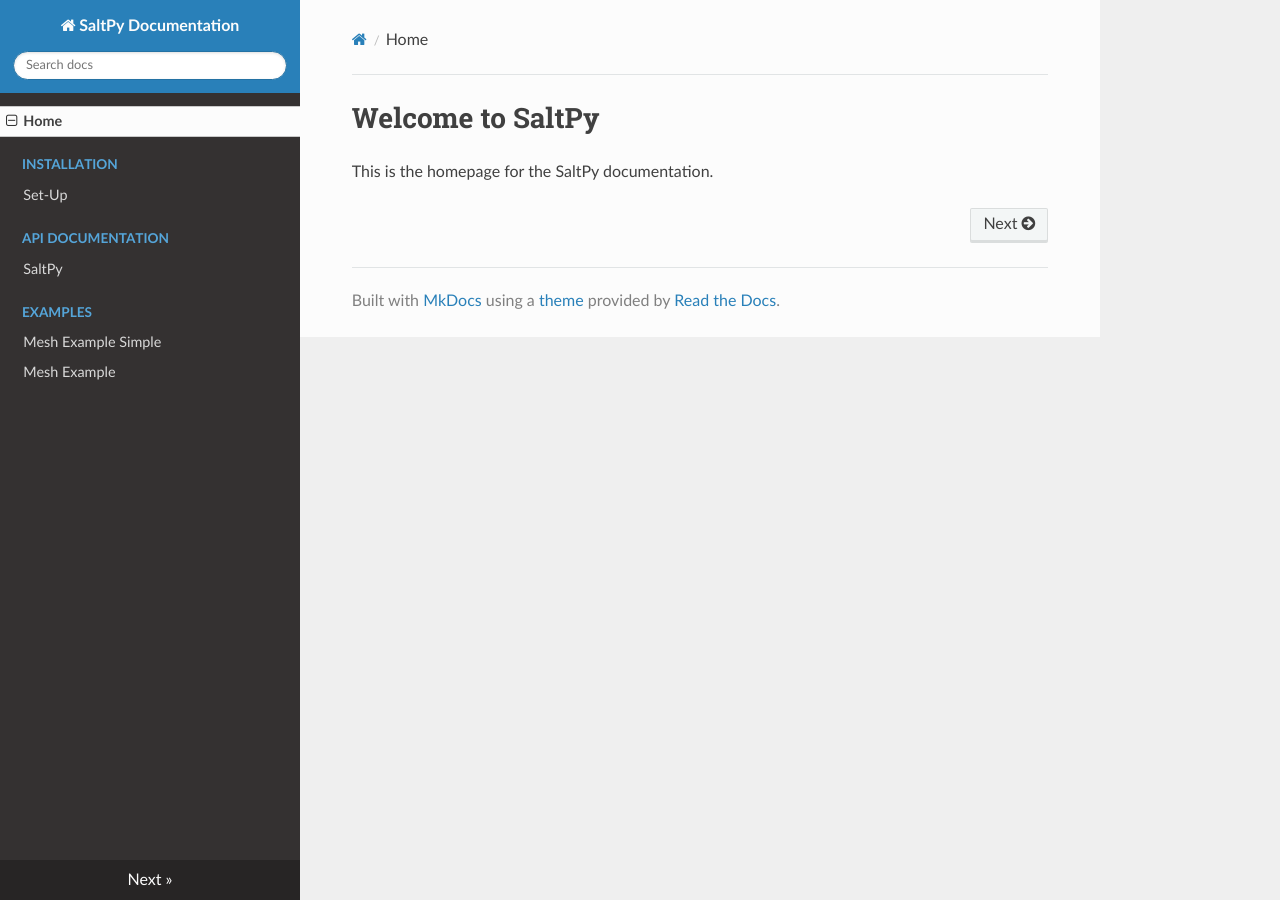
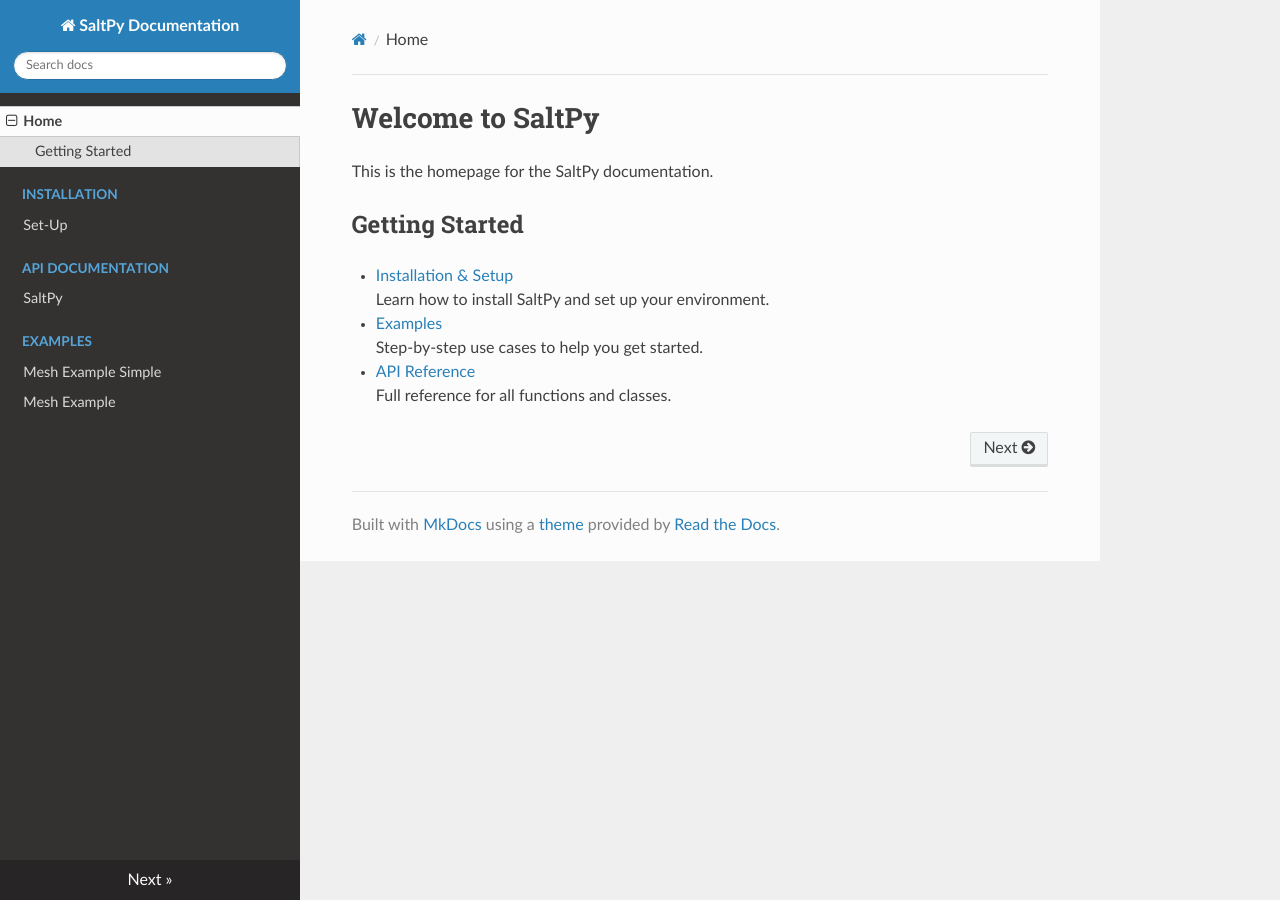
Before and after one commit to kmanalili/test1, an MkDocs documentation site: the page built from docs/index.md, in a window 1280 px wide. Built offline with MkDocs 1.6.1, drawn with Linux system fonts in a browser that asks for light colours; nearby versions of some CDN libraries.

Commit message:
add getting started to index

```diff
--- a/docs/index.md
+++ b/docs/index.md
@@ -1,3 +1,15 @@
 # Welcome to SaltPy
 
 This is the homepage for the SaltPy documentation.
+
+
+## Getting Started
+
+- [Installation & Setup](installation.md)
+  Learn how to install SaltPy and set up your environment.
+
+- [Examples](examples/wireframe-EXAMPLE.md)
+  Step-by-step use cases to help you get started.
+
+- [API Reference](api/SonarPy.md)
+  Full reference for all functions and classes.
```
